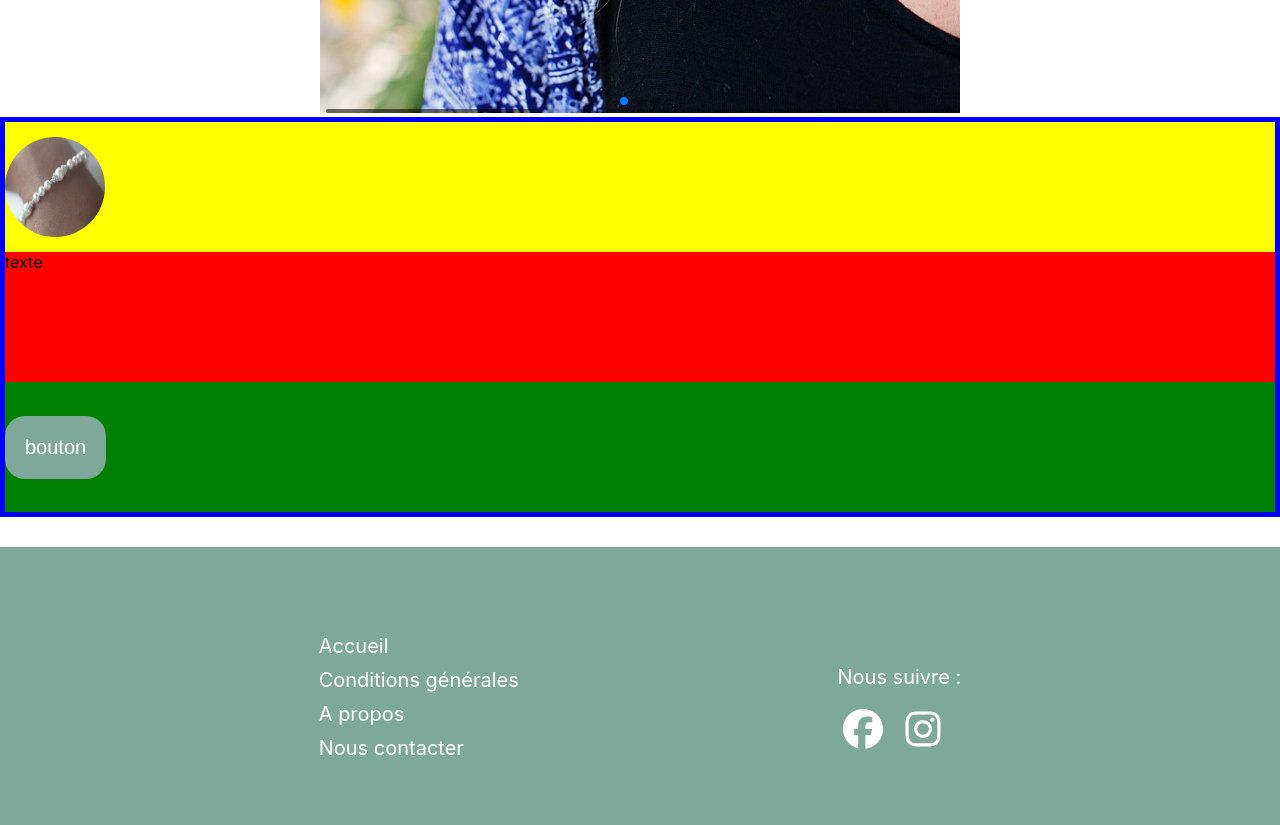
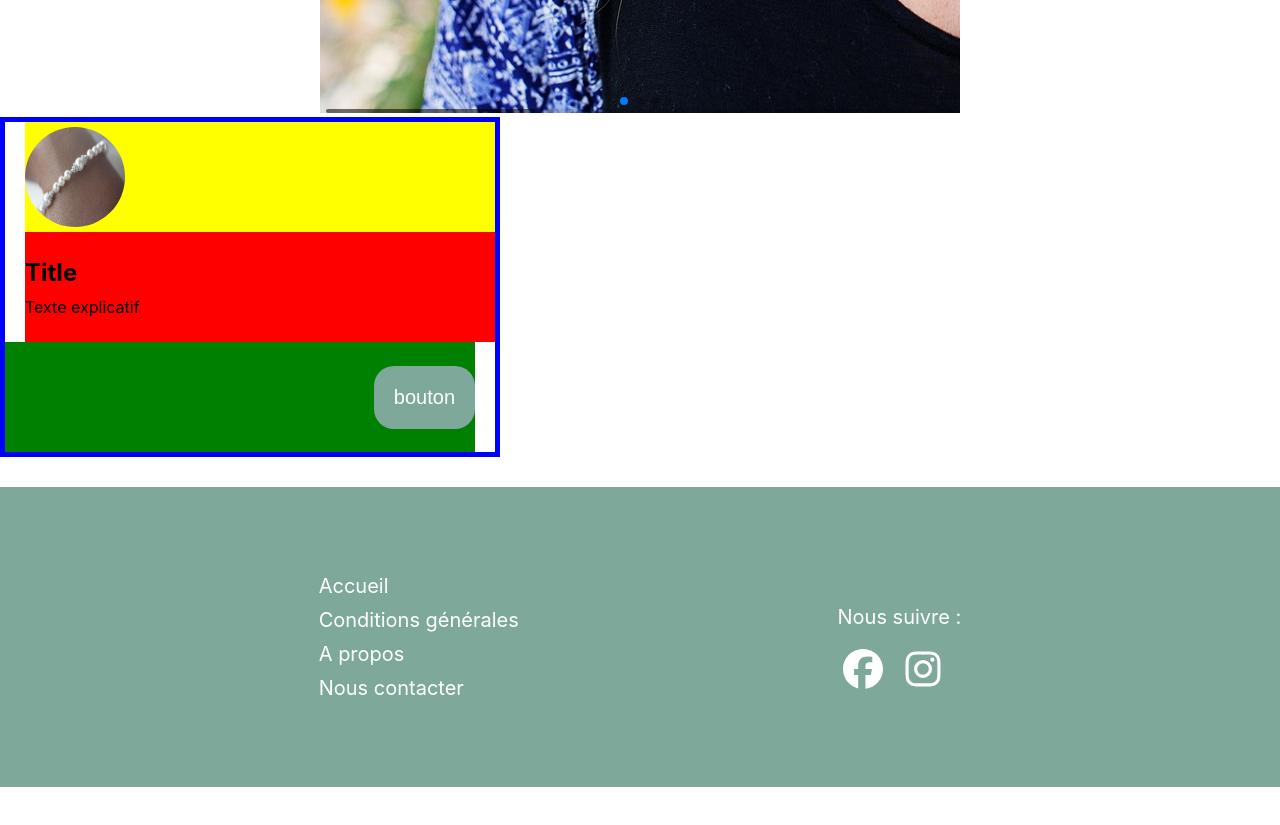
Before and after one commit to Florian77000/imaginarium-frontend, a Next.js app: page / in a window 1280 px wide. Shown: the part 1000-1825 px from the top of the page. After the commit the page ends 1787 px from the top, so only its background shows below. Built offline with nearby package versions, Linux system fonts and the light colour scheme.

Commit message:
ajout de margin pour les differentes div de cardHero + centrage du text

```diff
--- a/components/CardHero.js
+++ b/components/CardHero.js
@@ -7,7 +7,8 @@ export default function CardHero () {
                 <img className={styles.img} src='./bracelet.jpg' ></img>
             </div>
             <div className={styles.textCard}>
-                texte
+                <h2 className={styles.text}>Title</h2>
+                <p className={styles.text}>Texte explicatif</p>
             </div>
             <div className={styles.btnCard}>
                 <button className={styles.btn}>bouton</button>
--- a/styles/Card.module.css
+++ b/styles/Card.module.css
@@ -1,13 +1,15 @@
 .main {
     border: 5px solid blue;
-    height: 400px;
+    height: 340px;
+    width: 500px;
 }
 
 .imgCard {
-     display: flex;
+    display: flex;
     align-items: center;
     background-color: yellow;
-    height: 130px;
+    height: 110px;
+    margin-left: 20px;
 }
 
 .img {
@@ -17,15 +19,30 @@
 }
 
 .textCard {
+    display: flex;
+    flex-direction: column;
+    justify-content: center;
+    gap: 10px;
     background-color: red;
-     height: 130px;
+     height: 110px;
+     margin-left: 20px;
+}
+
+.title {
+    margin: 0;
+}
+
+.text {
+    margin: 0;
 }
 
 .btnCard {
     background-color: green;
     display: flex;
+    justify-content: end;
     align-items: center;
-    height: 130px;
+    height: 110px;
+    margin-right: 20px;
 }
 
 .btn {
@@ -35,5 +52,4 @@
     color: white;
     border: none;
     border-radius: 20px;
-
 }
```
